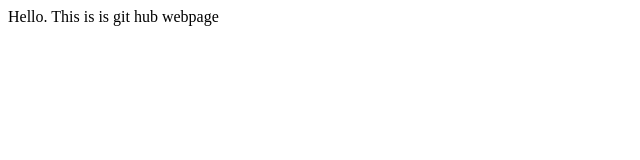
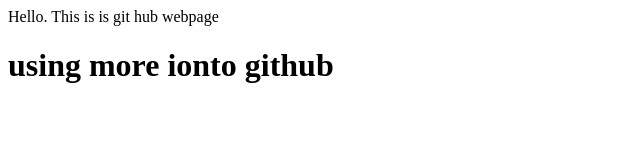
Before and after one commit to MR-2022/practise, a plain HTML site: page practise.html in a window 1280 px wide. Shown: the whole page, without its empty margins (0-640 px from the left). Drawn offline with Linux system fonts and the light colour scheme.

Commit message:
added h1

```diff
--- a/practise.html
+++ b/practise.html
@@ -5,5 +5,6 @@
   </head>
   <body>
     Hello. This is is git hub webpage
+    <h1>using more ionto github</h1>
   </body>
 </html>
```
